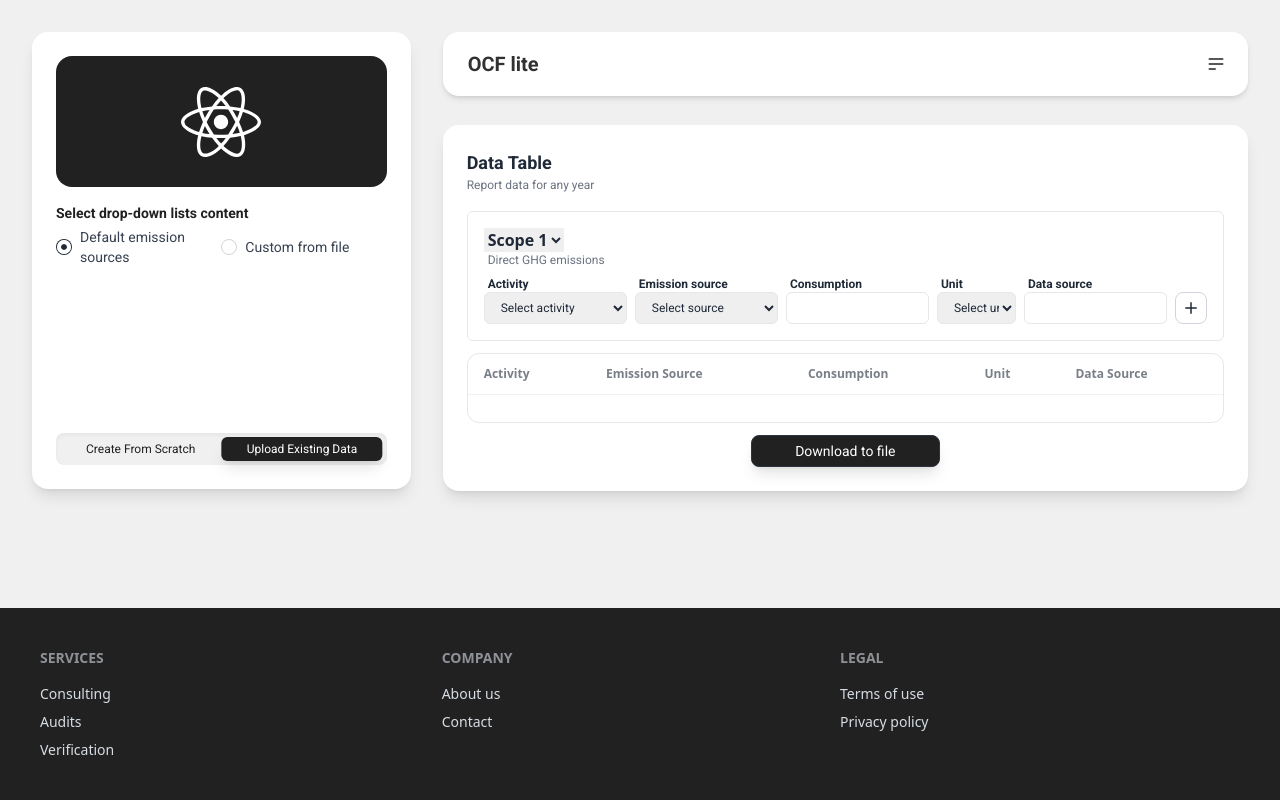
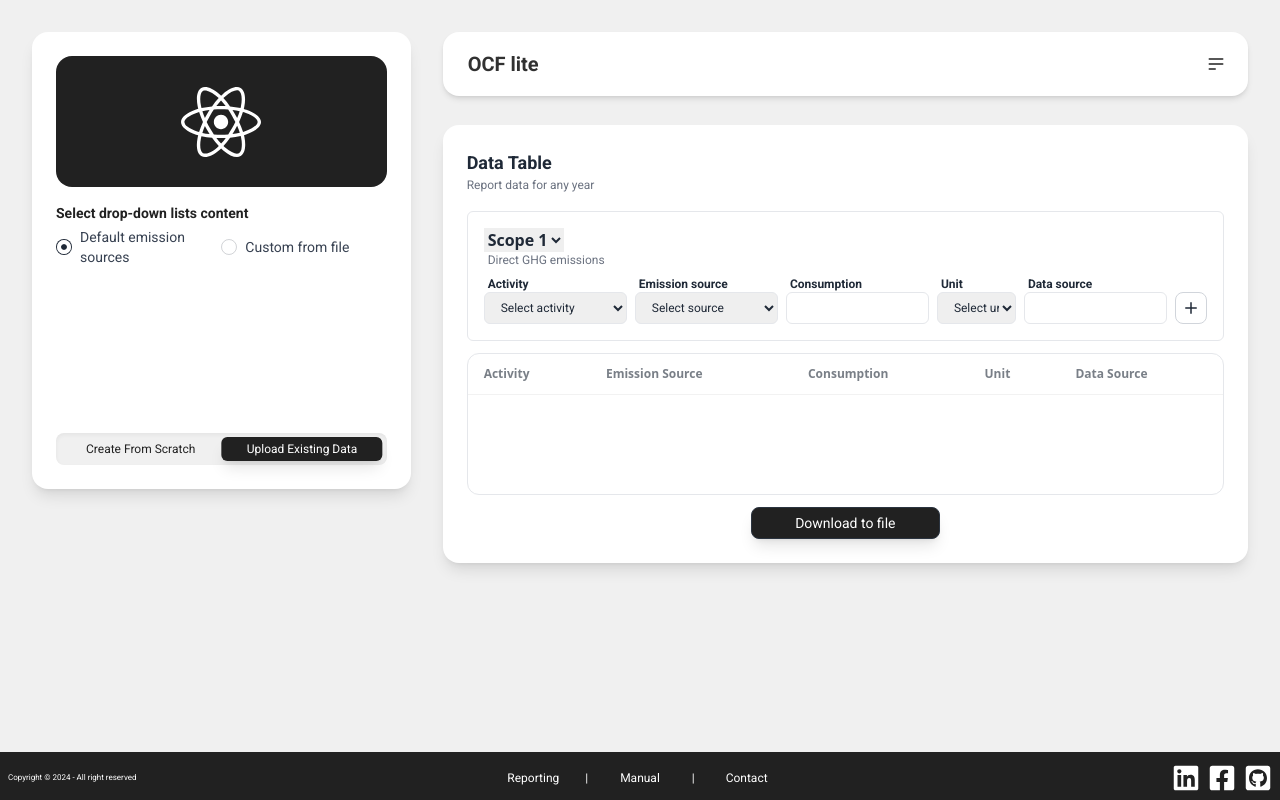
Before and after one commit to adinzlotyint/OCF-lite, a React (Vite) app: page / in a window 1280 px wide. Built offline with nearby package versions, Linux system fonts and the light colour scheme; a web font is replaced by a local one.

Commit message:
Footer upgrades

```diff
--- a/src/components/ContentPanel/DataTable.tsx
+++ b/src/components/ContentPanel/DataTable.tsx
@@ -7,7 +7,7 @@ interface DataTableProps {
 
 const DataTable: React.FC<DataTableProps> = ({ data }) => {
   return (
-    <div className="border border-spacing-1 rounded-xl mb-3">
+    <div className="border border-spacing-1 rounded-xl mb-3 overflow-auto">
       <table className="table">
         <thead>
           <tr>
--- a/src/components/ContentPanel/FormBody.tsx
+++ b/src/components/ContentPanel/FormBody.tsx
@@ -19,6 +19,7 @@ interface Props {
     dataSource: string;
   }) => void;
   setData: React.Dispatch<React.SetStateAction<customData[]>>;
+  clearForm: () => void;
 }
 
 export interface customData {
@@ -41,6 +42,7 @@ const FormBody = ({
   handleUnitChange,
   changeError,
   setData,
+  clearForm,
 }: Props) => {
   const [dataSource, setDataSource] = useState<string>("");
   const [consumption, setConsumption] = useState<string>("");
@@ -85,6 +87,10 @@ const FormBody = ({
       setData((prevData) => [...prevData, customData]);
       console.log("Form data:", customData);
     }
+
+    setConsumption("");
+    setDataSource("");
+    clearForm();
   };
 
   return (
--- a/src/components/ContentPanel/InputForm.tsx
+++ b/src/components/ContentPanel/InputForm.tsx
@@ -86,6 +86,12 @@ const InputForm: React.FC<InputFormProps> = ({ setData }) => {
     return errVal;
   };
 
+  const clearForm = () => {
+    setSelectedType("");
+    setSelectedName("");
+    setSelectedUnit("");
+  };
+
   return (
     <>
       <div className="border border-spacing-1 rounded-md my-3 p-4">
@@ -109,6 +115,7 @@ const InputForm: React.FC<InputFormProps> = ({ setData }) => {
             changeError={(newErrors) => {
               setErrors(newErrors);
             }}
+            clearForm={clearForm}
           />
         </form>
         {hasErrors() !== "" && (
--- a/src/components/Footer.tsx
+++ b/src/components/Footer.tsx
@@ -1,23 +1,30 @@
+import { FaLinkedin } from "react-icons/fa";
+import { FaFacebookSquare } from "react-icons/fa";
+import { FaGithubSquare } from "react-icons/fa";
+
 const Footer = () => {
   return (
     <>
-      <footer className="footer bg-primary text-neutral-content p-10">
-        <nav>
-          <h6 className="footer-title">Services</h6>
-          <a className="link link-hover">Consulting</a>
-          <a className="link link-hover">Audits</a>
-          <a className="link link-hover">Verification</a>
-        </nav>
-        <nav>
-          <h6 className="footer-title">Company</h6>
-          <a className="link link-hover">About us</a>
-          <a className="link link-hover">Contact</a>
-        </nav>
-        <nav>
-          <h6 className="footer-title ">Legal</h6>
-          <a className="link link-hover">Terms of use</a>
-          <a className="link link-hover">Privacy policy</a>
-        </nav>
+      <footer className="grid xl:grid-cols-3 bg-primary h-full pt-3 pb-2">
+        <div className="row-start-3 sm:row-start-2 xl:row-start-1 flex justify-start xl:items-center items-end text-white font-roboto text-[8px] ml-2 xl:mt-0 mt-2">
+          Copyright © 2024 - All right reserved
+        </div>
+        <div className="row-start-1 col-span-2 xl:col-span-1 text-white font-roboto text-xs mb-3 h-full">
+          <ul className="grid h-full items-center text-center grid-cols-footerGrid">
+            <li></li>
+            <li>Reporting</li>
+            <li>|</li>
+            <li>Manual</li>
+            <li>|</li>
+            <li>Contact</li>
+            <li></li>
+          </ul>
+        </div>
+        <div className="row-start-2 xl:row-start-1  flex justify-end items-end text-white font-roboto text-xs mt-2 xl:mt-0">
+          <FaLinkedin className="w-fit xl:h-full sm:h-8 h-12 mr-2" />
+          <FaFacebookSquare className="w-fit xl:h-full sm:h-8 h-12 mr-2" />
+          <FaGithubSquare className="w-fit xl:h-full sm:h-8 h-12 mr-2" />
+        </div>
       </footer>
     </>
   );
--- a/tailwind.config.js
+++ b/tailwind.config.js
@@ -18,7 +18,9 @@ module.exports = {
         layoutFormGridlg: "auto",
       },
       gridTemplateColumns: {
-        layoutFormGrid: "2fr 2fr 1fr 1fr 2fr auto",
+        layoutFormGrid:
+          "minmax(150px, 2fr) minmax(150px, 2fr) 1fr 1fr 2fr auto",
+        footerGrid: "15% 20% 5% 20% 5% 20% 15%",
       },
       keyframes: {
         appear: {
```
Also changed, not shown: src/index.css (line endings or trailing spaces).
